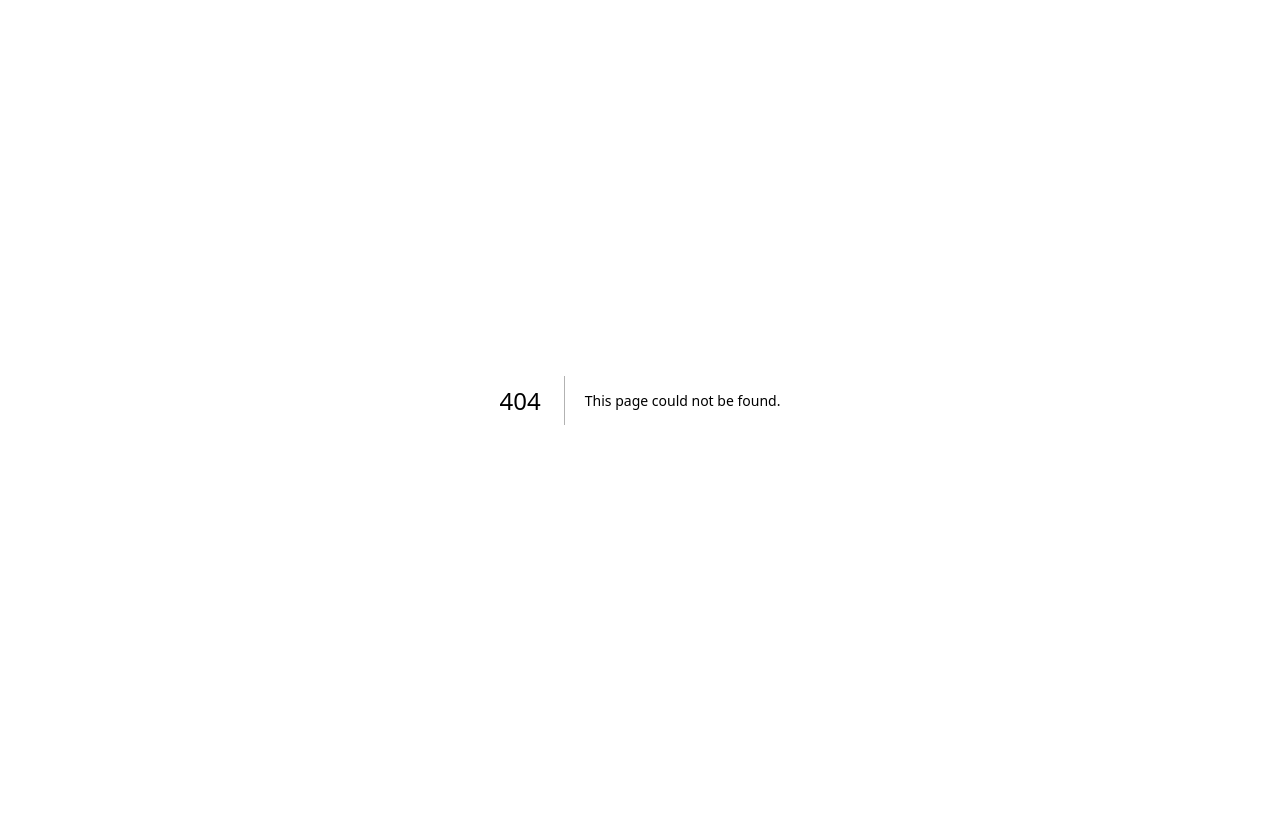
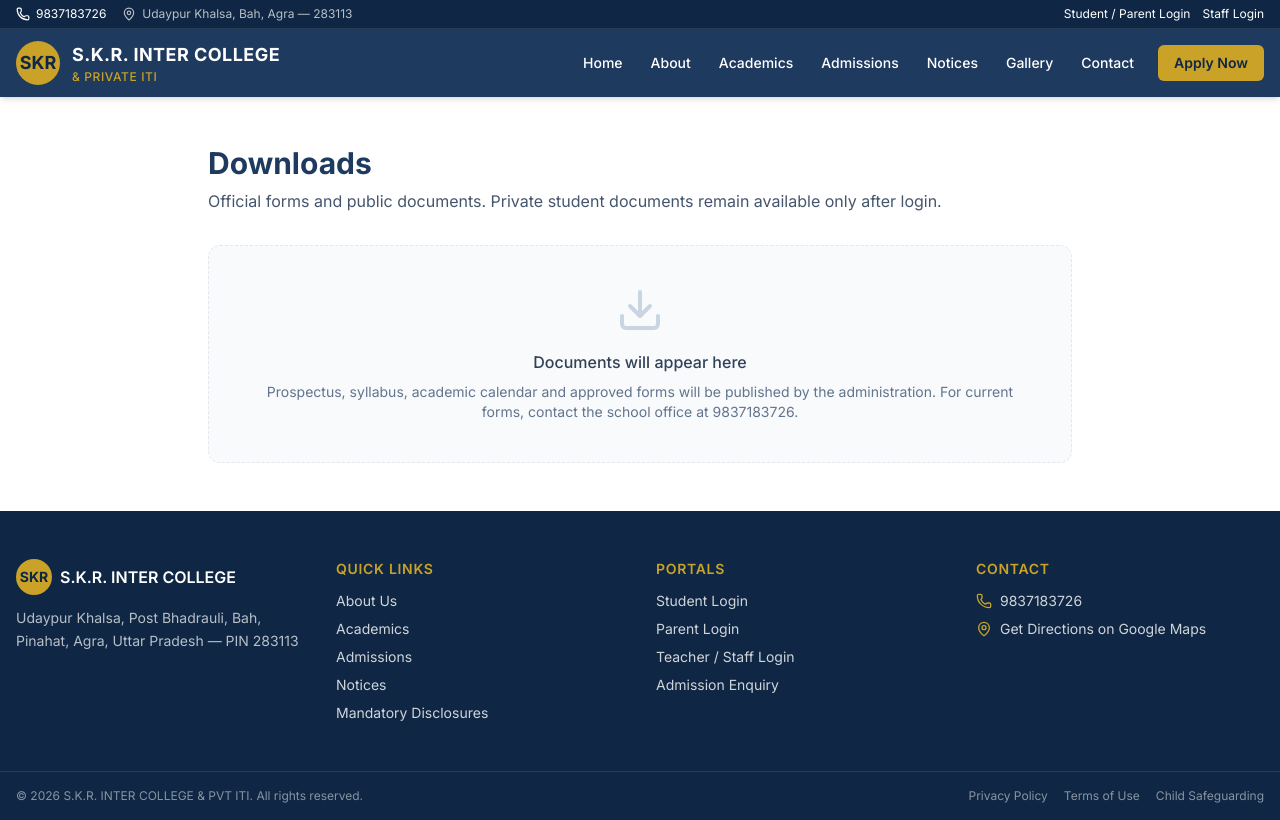
Before and after one commit to princetyagi1424/SKR-INTER-COLLEGE, a Next.js app: page /downloads in a window 1280 px wide. Before the commit this address had no page. Built offline with nearby package versions, Linux system fonts and the light colour scheme.

Commit message:
feat: downloads section page

```diff
--- /dev/null
+++ b/src/app/(public)/downloads/page.tsx
@@ -0,0 +1,28 @@
+import { PublicHeader } from "@/components/layout/PublicHeader";
+import { PublicFooter } from "@/components/layout/PublicFooter";
+import { Download } from "lucide-react";
+
+export const metadata = { title: "Downloads" };
+
+export default function DownloadsPage() {
+  return (
+    <div className="flex min-h-screen flex-col">
+      <PublicHeader />
+      <main className="mx-auto max-w-4xl flex-1 px-4 py-12">
+        <h1 className="mb-2 text-3xl font-bold text-[var(--color-navy)]">Downloads</h1>
+        <p className="mb-8 text-slate-600">
+          Official forms and public documents. Private student documents remain available only after login.
+        </p>
+        <div className="rounded-xl border border-dashed border-slate-200 bg-slate-50 p-10 text-center">
+          <Download className="mx-auto mb-4 h-12 w-12 text-slate-300" />
+          <p className="mb-2 font-medium text-slate-700">Documents will appear here</p>
+          <p className="text-sm text-slate-500">
+            Prospectus, syllabus, academic calendar and approved forms will be published by the
+            administration. For current forms, contact the school office at 9837183726.
+          </p>
+        </div>
+      </main>
+      <PublicFooter />
+    </div>
+  );
+}
```
